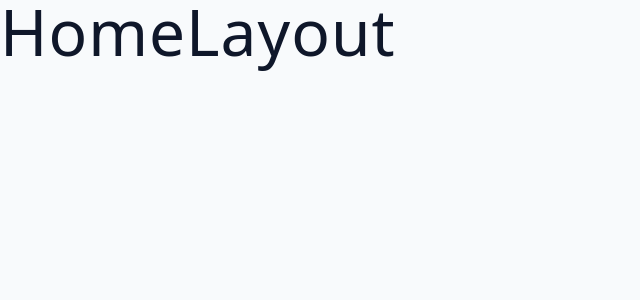
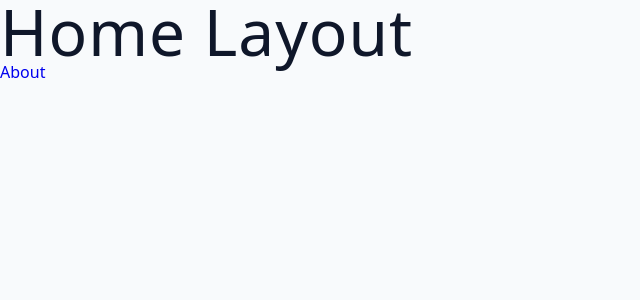
Before and after one commit to vsbron/course-all-in-one-2025, a React (Vite) app in the folder 09-mixmaster/: page / in a window 1280 px wide. Shown: the top 300 px of the page, without its empty margins (0-640 px from the left). Built offline with nearby package versions, Linux system fonts and the light colour scheme.

Commit message:
09-mixmaster - Set up basic Links to navigate between two pages

```diff
--- a/09-mixmaster/src/pages/About.jsx
+++ b/09-mixmaster/src/pages/About.jsx
@@ -1,6 +1,13 @@
+import { Link } from "react-router-dom";
+
 function About() {
   // Returned JSX
-  return <h1>About</h1>;
+  return (
+    <div>
+      <h1>About</h1>
+      <Link to="/">Homepage</Link>
+    </div>
+  );
 }
 
 export default About;
--- a/09-mixmaster/src/pages/HomeLayout.jsx
+++ b/09-mixmaster/src/pages/HomeLayout.jsx
@@ -1,6 +1,13 @@
+import { Link } from "react-router-dom";
+
 function HomeLayout() {
   // Returned JSX
-  return <h1>HomeLayout</h1>;
+  return (
+    <div>
+      <h1>Home Layout</h1>
+      <Link to="/about">About</Link>
+    </div>
+  );
 }
 
 export default HomeLayout;
```
